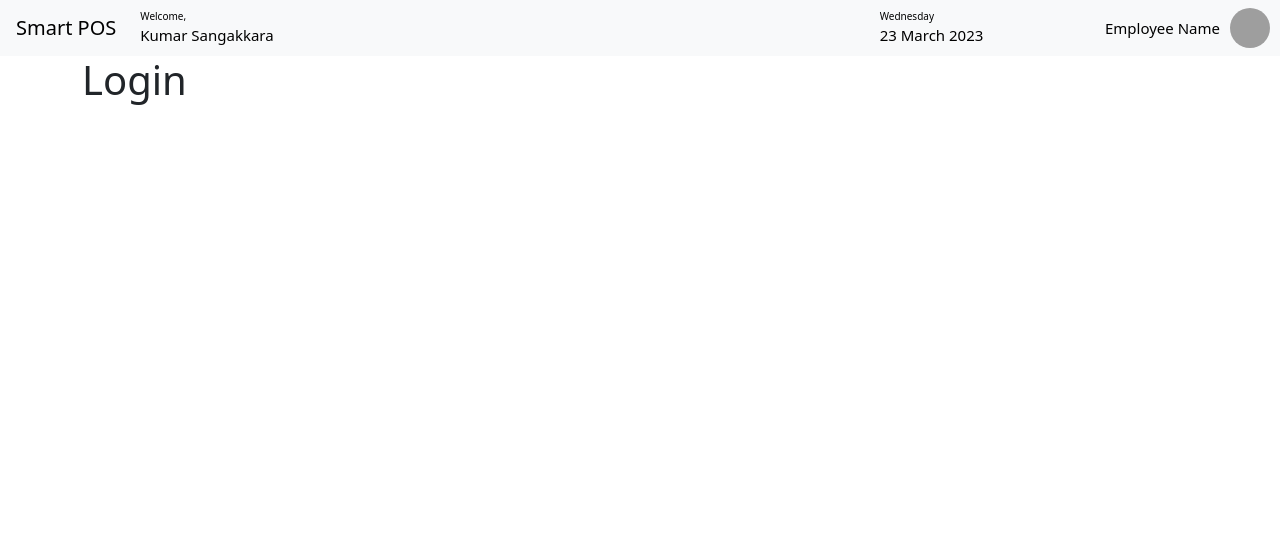
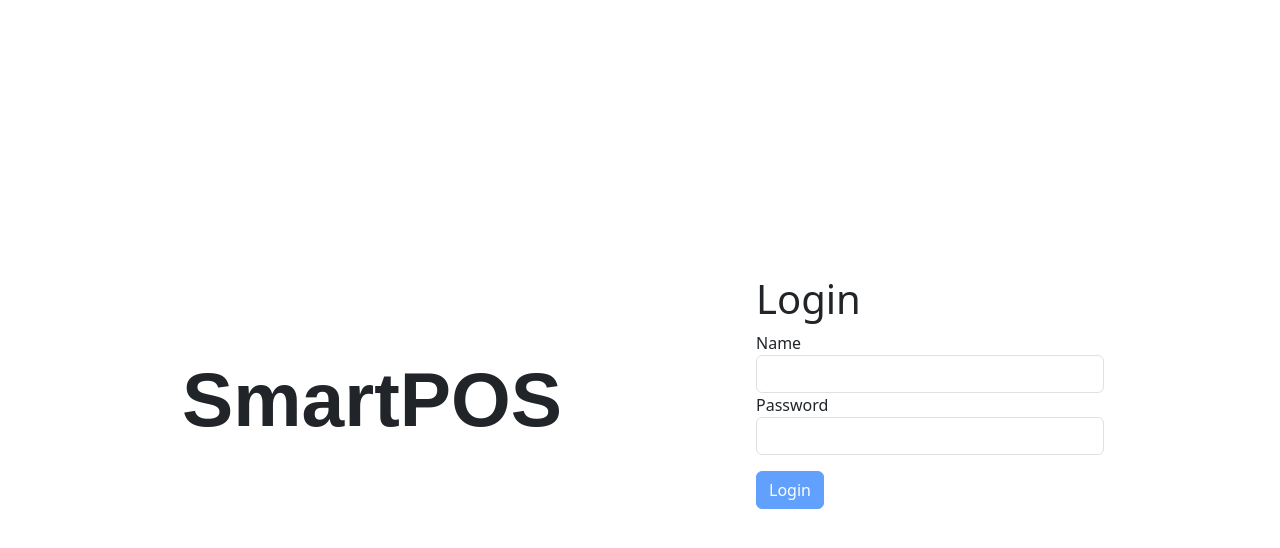
Before and after one commit to ChandiH/smart_pos_web, a React (Create React App) app: page /login in a window 1280 px wide. Shown: the top 548 px of the page. Built offline with nearby package versions, Linux system fonts and the light colour scheme; grey boxes are pictures that could not be loaded.

Commit message:
login page created

```diff
--- a/src/App.js
+++ b/src/App.js
@@ -1,4 +1,4 @@
-import React, { Component } from "react";
+import React, { useState } from "react";
 import { Route, Redirect, Switch } from "react-router-dom";
 import {
   Login,
@@ -15,11 +15,24 @@ import {
   UserRoles,
 } from "./screens";
 import NavBar from "./components/NavBar/navBar";
+import UserContext from "./context/UserContext";
 import "./App.css";
 
-class App extends Component {
-  render() {
+function App() {
+  // const [currentUser, setCurrentUser] = useState({ name: "somesh Chandimal" });
+  const [currentUser, setCurrentUser] = useState(null);
+
   return (
+    <UserContext.Provider
+      value={{ currentUser: currentUser, setCurrentUser: setCurrentUser }}
+    >
+      {!currentUser && (
+        <Switch>
+          <Route path="/login" component={Login} />
+          <Redirect to="/login" />
+        </Switch>
+      )}
+      {currentUser && (
         <React.Fragment>
           <NavBar />
           <div className="row" style={{ backgroundColor: "#282C35" }}>
@@ -51,8 +64,9 @@ class App extends Component {
             </div>
           </div>
         </React.Fragment>
+      )}
+    </UserContext.Provider>
   );
-  }
 }
 
 export default App;
--- a/src/components/NavBar/navBar.jsx
+++ b/src/components/NavBar/navBar.jsx
@@ -1,7 +1,10 @@
-import React from "react";
-import { Link, NavLink } from "react-router-dom";
+import React, { useContext } from "react";
+import { Link } from "react-router-dom";
+import UserContext from "../../context/UserContext";
 
 const NavBar = () => {
+  const { currentUser, setCurrentUser } = useContext(UserContext);
+
   return (
     <nav className="navbar navbar-expand-lg navbar-light bg-light">
       <Link className="navbar-brand mx-3" to="/">
@@ -12,7 +15,7 @@ const NavBar = () => {
           Welcome,
         </span>
         <span className="row" style={{ color: "black", fontSize: 15 }}>
-          Kumar Sangakkara
+          {currentUser.name}
         </span>
       </div>
 
@@ -71,13 +74,19 @@ const NavBar = () => {
         </span>
       </div>
 
-      <span style={{ color: "black", fontSize: 15 }}>Employee Name</span>
+      <span style={{ color: "black", fontSize: 15 }}>{currentUser.name}</span>
       <img
         src="https://mdbcdn.b-cdn.net/img/new/avatars/1.webp"
         style={{ width: 40, aspectRatio: 1, marginLeft: 10, marginRight: 10 }}
-        class="rounded-circle shadow-4"
+        className="rounded-circle shadow-4"
         alt="Avatar"
       />
+      <button
+        className="btn btn-primary mx-3"
+        onClick={() => setCurrentUser(null)}
+      >
+        LogOut
+      </button>
     </nav>
   );
 };
--- /dev/null
+++ b/src/context/UserContext.js
@@ -0,0 +1,5 @@
+import { createContext } from "react";
+
+const UserContext = createContext(null);
+
+export default UserContext;
--- a/src/index.js
+++ b/src/index.js
@@ -1,9 +1,9 @@
-import React from "react";
+import React, { StrictMode } from "react";
 import { createRoot } from "react-dom/client";
 import { BrowserRouter } from "react-router-dom";
 import App from "./App";
+
 import "./index.css";
-
 import "bootstrap/dist/css/bootstrap.css";
 import "bootstrap/dist/js/bootstrap.min";
 
@@ -11,9 +11,11 @@ import reportWebVitals from "./reportWebVitals";
 
 const root = createRoot(document.getElementById("root"));
 root.render(
-  <BrowserRouter>
-    <App />
-  </BrowserRouter>
+  <StrictMode>
+    <BrowserRouter>
+      <App />
+    </BrowserRouter>
+  </StrictMode>
 );
 // If you want to start measuring performance in your app, pass a function
 // to log results (for example: reportWebVitals(console.log))
--- a/src/screens/login.jsx
+++ b/src/screens/login.jsx
@@ -1,11 +1,77 @@
 import React from "react";
+import Joi from "joi-browser";
+import UserContext from "../context/UserContext";
+import Form from "../components/common/form";
+import { authenticate } from "../services/fakeAuthenticationService";
 
-const Login = () => {
-  return (
-    <div className="container">
-      <h1>Login</h1>
-    </div>
-  );
-};
+class Login extends Form {
+  state = {
+    data: {
+      userName: "",
+      password: "",
+    },
+    errors: {},
+    setUser: null,
+  };
+
+  schema = {
+    userName: Joi.string().required().label("Name"),
+    password: Joi.string().required().label("Password"),
+  };
+
+  doSubmit = () => {
+    const user = authenticate(this.state.data);
+    if (user) {
+      this.state.setUser({ name: user.userName });
+      this.props.history.replace("/dashboard");
+    } else {
+      const errors = { ...this.state.errors };
+      const errorMessage = "user does not exist";
+      errors.userName = errorMessage;
+      this.setState({ errors });
+    }
+  };
+
+  render() {
+    return (
+      <UserContext.Consumer>
+        {(UserContext) => {
+          this.state.setUser = UserContext.setCurrentUser;
+          return (
+            <div
+              className="container row"
+              style={{
+                alignContent: "center",
+                justifyContent: "center",
+                height: "100vh",
+              }}
+            >
+              <div
+                className="col-8"
+                style={{
+                  fontSize: "6vw",
+                  alignSelf: "center",
+                  textAlign: "center",
+                  fontFamily: "sans-serif",
+                  fontWeight: "bold",
+                }}
+              >
+                SmartPOS
+              </div>
+              <div className="col">
+                <h1>Login</h1>
+                <form onSubmit={this.handleSubmit}>
+                  {this.renderInput("userName", "Name")}
+                  {this.renderInput("password", "Password", "password")}
+                  <div className="my-3">{this.renderButton("Login")}</div>
+                </form>
+              </div>
+            </div>
+          );
+        }}
+      </UserContext.Consumer>
+    );
+  }
+}
 
 export default Login;
--- /dev/null
+++ b/src/services/fakeAuthenticationService.js
@@ -0,0 +1,12 @@
+const users = [
+  { userName: "Somesh", password: "1234" },
+  { userName: "Hirushi", password: "0000" },
+  { userName: "Dinithi", password: "0000" },
+];
+
+export function authenticate({ userName, password }) {
+  return (
+    users.find((c) => c.userName === userName && c.password === password) ||
+    null
+  );
+}
```
Lines whose indentation alone changed are shown as unchanged.
